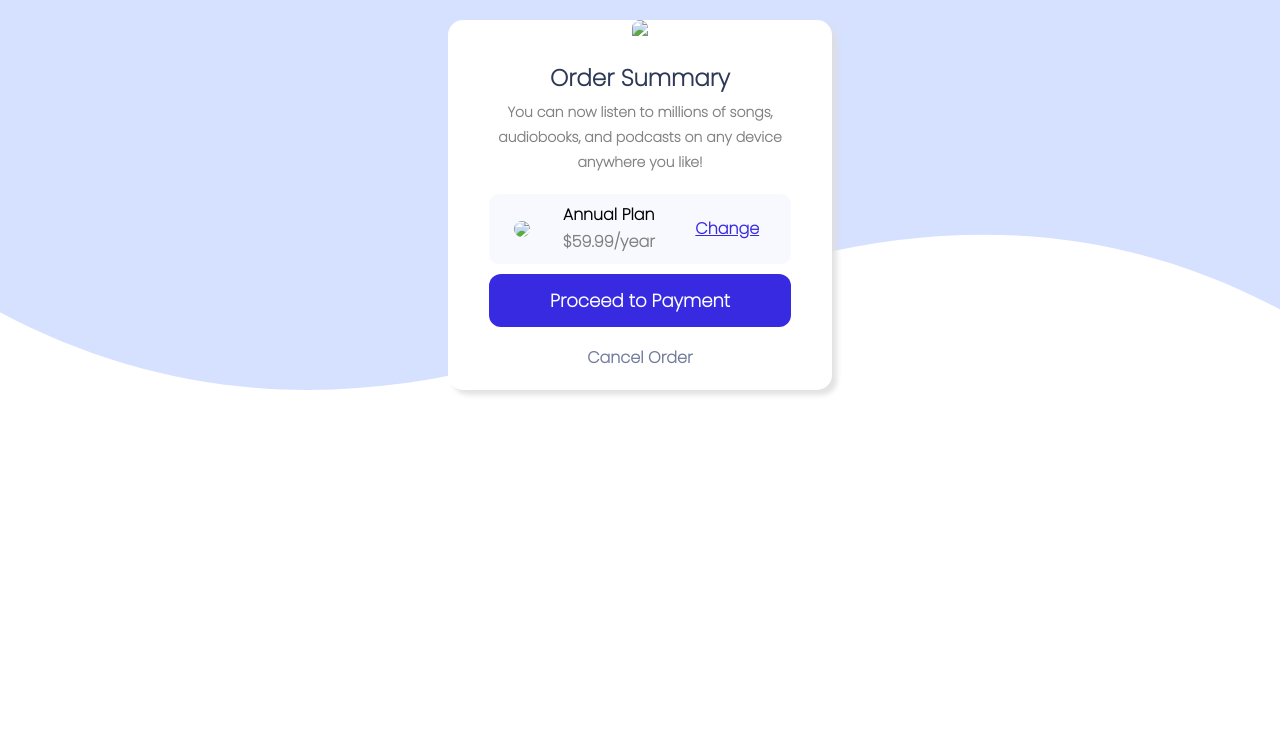
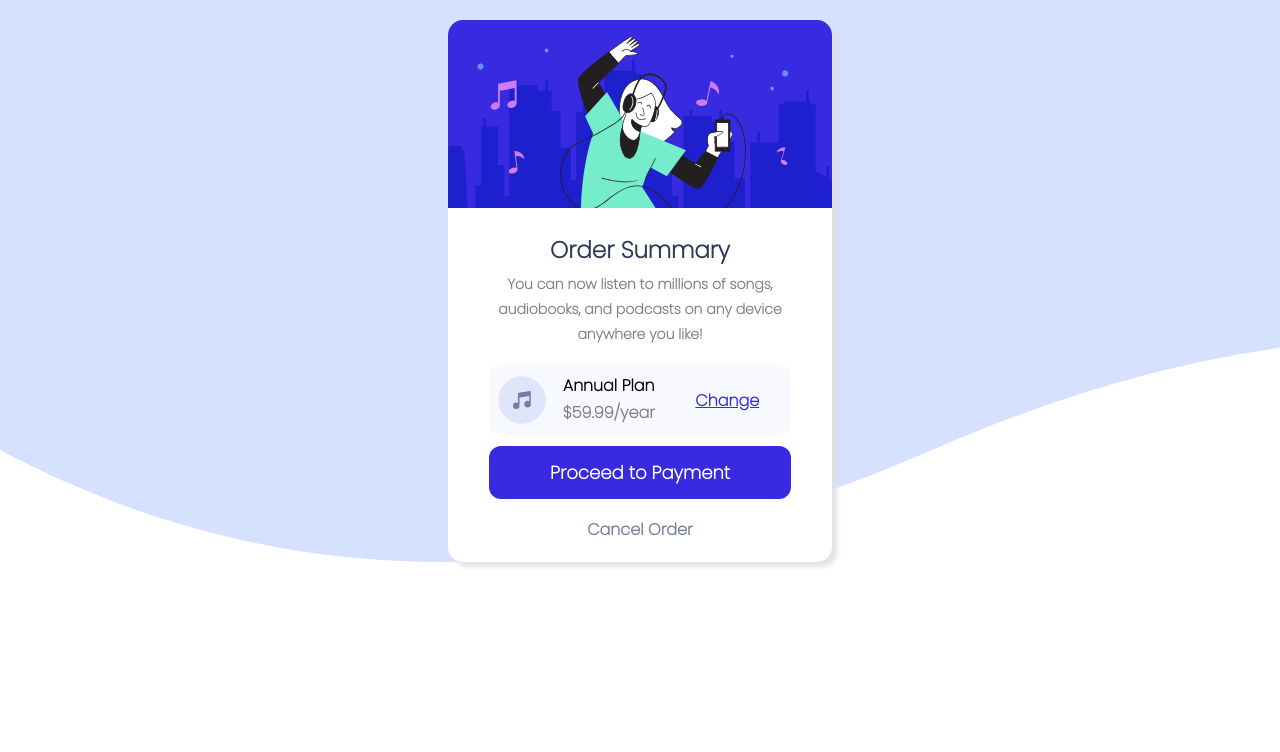
Before and after one commit to chinaza-Sommie/order-summary-frontendmentot, a plain HTML site: page index.html in a window 1280 px wide. Shown: the top 752 px of the page. Drawn offline with Linux system fonts and the light colour scheme; files whose address does not match are found by name.

Commit message:
Update index.html

```diff
--- a/index.html
+++ b/index.html
@@ -4,7 +4,7 @@
   <meta charset="UTF-8">
   <meta name="viewport" content="width=device-width, initial-scale=1.0"> <!-- displays site properly based on user's device -->
 
-  <link rel="icon" type="image/png" sizes="32x32" href="./images/favicon-32x32.png">
+  <link rel="icon" type="image/png" sizes="32x32" href="favicon-32x32.png">
   <link rel="preconnect" href="https://fonts.googleapis.com">
   <link rel="preconnect" href="https://fonts.gstatic.com" crossorigin>
   <link href="https://fonts.googleapis.com/css2?family=Poppins:wght@200&display=swap" rel="stylesheet">
@@ -18,7 +18,7 @@
   <div class="card-container">
     <div class="attribution card">
       <!-- <div> -->
-        <img src="images/illustration-hero.svg" style="width:100%">
+        <img src="illustration-hero.svg" style="width:100%">
       <!-- </div> -->
       <div class="card-body">
         <div class="order-title">Order Summary</div>
@@ -29,7 +29,7 @@
 
         <div class="order-control">
           <div id="music-icon" style="width: 20%">
-            <img src="images/icon-music.svg">
+            <img src="icon-music.svg">
           </div>
           <div class="annual-price">
             <div id="annual-text">Annual Plan</div>
```
